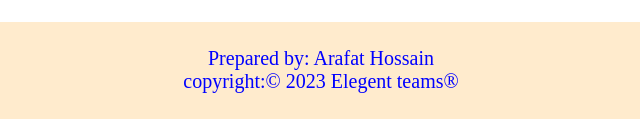
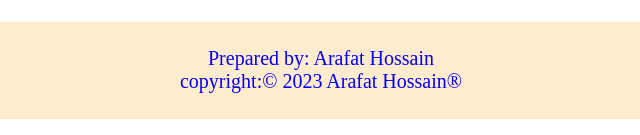
Before and after one commit to Sk-Arafat-hossain/lab-final-project-of-web-technology, a plain HTML site: page index.html in a window 1280 px wide. Shown: the part 871-1006 px from the top of the page, 319-959 px from the left. Drawn offline with Linux system fonts and the light colour scheme.

Commit message:
Update index.html

```diff
--- a/index.html
+++ b/index.html
@@ -67,7 +67,7 @@
 
         <div class="copywright">
             <p>Prepared by: Arafat Hossain</p>
-            <p>copyright:© 2023 Elegent teams®</p>
+            <p>copyright:© 2023 Arafat Hossain®</p>
 
         </div>
 
```
